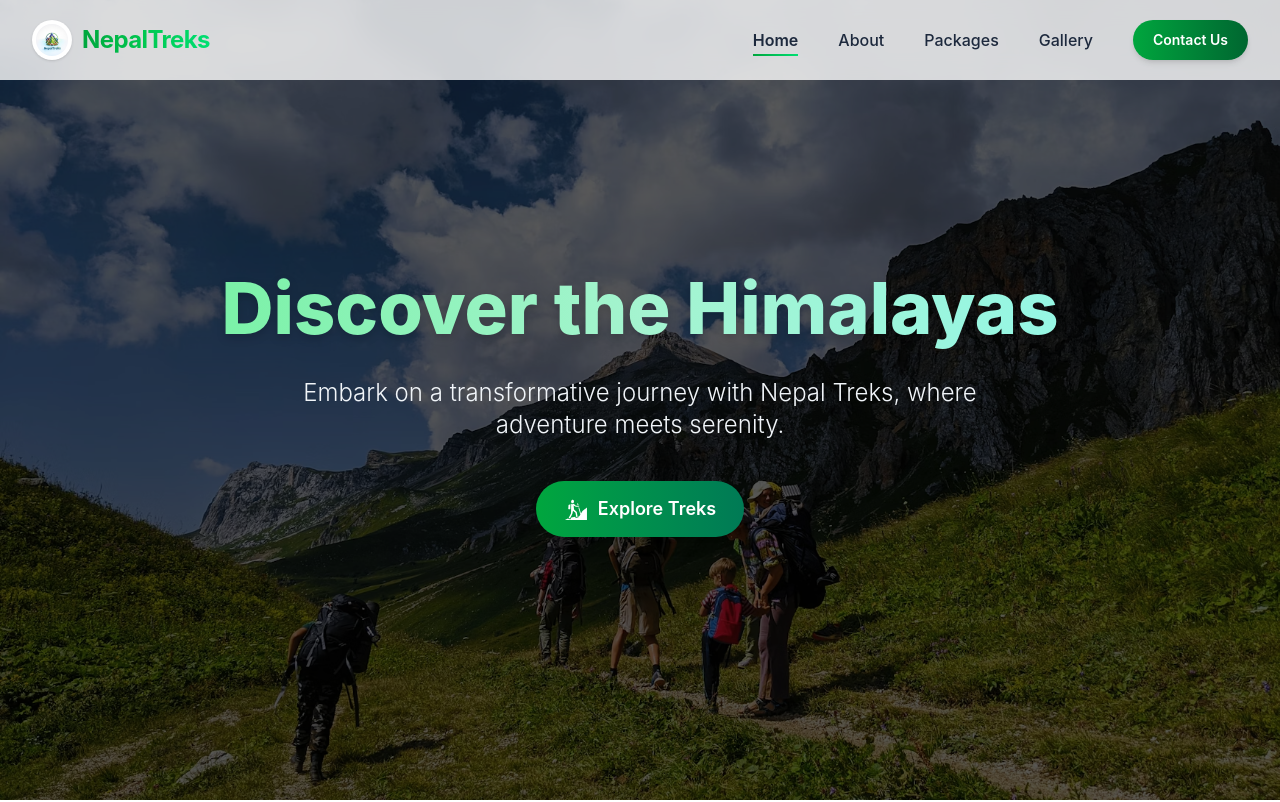
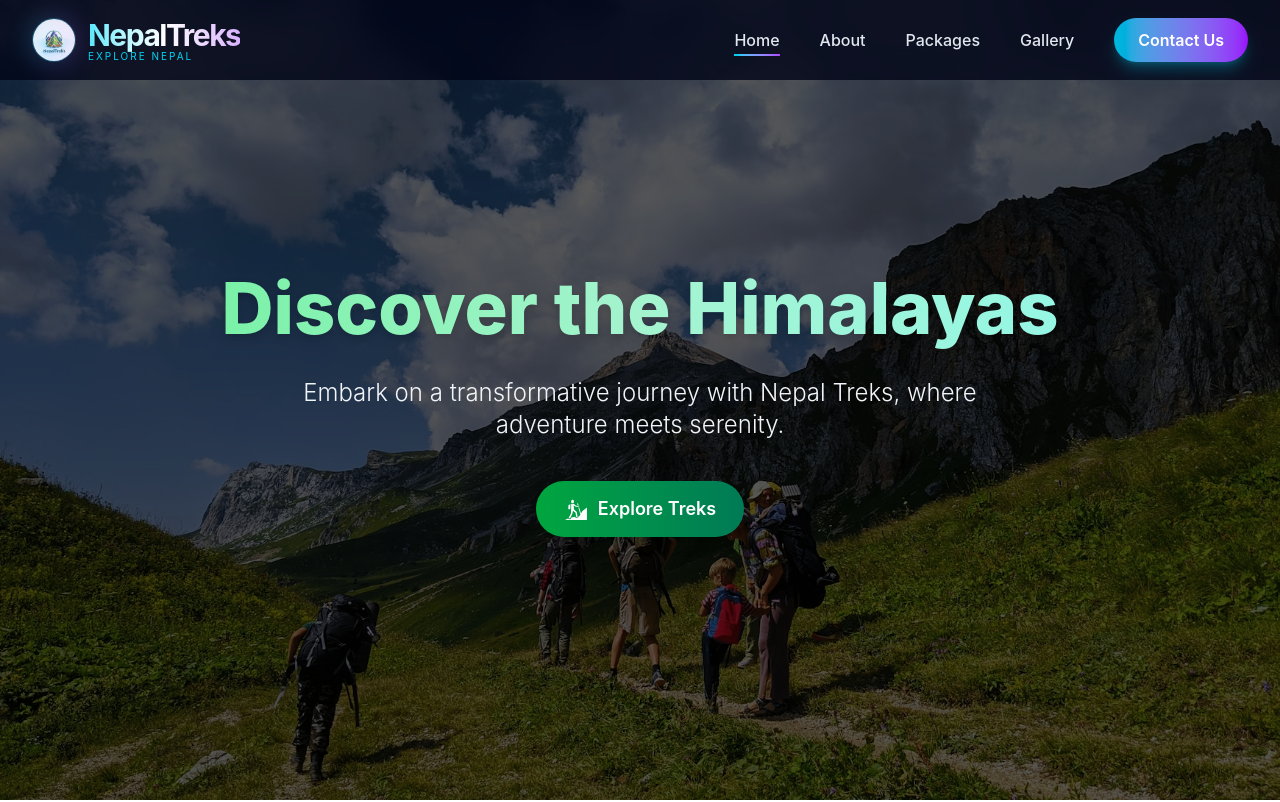
Before and after one commit to sabin-khatri/trekking_web, a React (Vite) app: page / in a window 1280 px wide. Shown: the top 802 px of the page. Built offline with nearby package versions, Linux system fonts and the light colour scheme.

Commit message:
updated code

```diff
--- a/package.json
+++ b/package.json
@@ -12,6 +12,7 @@
   "dependencies": {
     "@tailwindcss/vite": "^4.2.1",
     "lucide-react": "^0.575.0",
+    "motion": "^12.38.0",
     "react": "^19.2.0",
     "react-dom": "^19.2.0",
     "react-icons": "^5.5.0",
--- a/src/components/Navbar.jsx
+++ b/src/components/Navbar.jsx
@@ -1,16 +1,18 @@
-// src/components/Navbar.jsx
-import React from 'react';
-import { useState, useEffect } from 'react';
+"use client";
+
+import React, { useState, useEffect } from 'react';
 import { Link, useLocation } from 'react-router-dom';
+import { motion } from 'framer-motion';
 
 export default function Navbar() {
   const [isMobileOpen, setIsMobileOpen] = useState(false);
   const [hasScrolled, setHasScrolled] = useState(false);
 
   const location = useLocation();
+
   useEffect(() => {
     const handleScroll = () => {
-      setHasScrolled(window.scrollY > 40);
+      setHasScrolled(window.scrollY > 30);
     };
 
     window.addEventListener('scroll', handleScroll);
@@ -26,53 +28,48 @@ export default function Navbar() {
 
   return (
     <nav
-      className={`
-        fixed top-0 left-0 right-0 z-50 transition-all duration-300 backdrop-blur-md
+      className={`fixed top-0 left-0 right-0 z-50 transition-all duration-300 backdrop-blur-lg
         ${hasScrolled
-          ? 'bg-white/95 shadow-md'
-          : 'bg-white/80'}
-      `}
+          ? 'bg-slate-950/95 shadow-xl border-b border-cyan-500/20'
+          : 'bg-slate-950/80'
+        }`}
     >
-      <div className="mx-auto max-w-7xl px-4 sm:px-6 lg:px-8">
+      <div className="mx-auto max-w-7xl px-6 lg:px-8">
         <div className="flex h-16 sm:h-20 items-center justify-between">
 
           {/* Logo */}
-          <Link to="/" className="flex items-center gap-2.5 group">
+          <Link to="/" className="flex items-center gap-3 group">
+            <div className="relative">
               <img
                 src="src/assets/img/logo.png"
                 alt="Nepal Treks Logo"
-              className="h-9 w-9 sm:h-10 sm:w-10 rounded-full object-cover bg-white p-1 shadow-sm
-                         group-hover:rotate-[15deg] group-hover:scale-110 transition-transform duration-300"
+                className="h-9 w-9 sm:h-11 sm:w-11 rounded-full object-cover border border-cyan-400/30
+                           group-hover:rotate-12 group-hover:scale-110 transition-all duration-300"
               />
-            <span className="
-              text-xl sm:text-2xl font-bold tracking-tight
-              bg-gradient-to-r from-green-600 via-green-500 to-green-400
-              bg-clip-text text-transparent
-            ">
+              <div className="absolute -inset-1 bg-gradient-to-r from-cyan-400 to-purple-500 rounded-full opacity-20 blur-md group-hover:opacity-40 transition-opacity" />
+            </div>
+
+            <div>
+              <span className="text-2xl sm:text-3xl font-bold tracking-tighter bg-gradient-to-r from-cyan-300 via-white to-purple-300 bg-clip-text text-transparent">
                 NepalTreks
               </span>
+              <p className="text-[10px] text-cyan-400 -mt-1 tracking-[2px]">EXPLORE NEPAL</p>
+            </div>
           </Link>
 
           {/* Desktop Navigation */}
-          <div className="hidden md:flex items-center gap-8 lg:gap-10">
+          <div className="hidden md:flex items-center gap-10">
             {navItems.map((item) => (
               <Link
                 key={item.name}
                 to={item.path}
-                className={`
-                  relative font-medium text-slate-800 transition-colors
-                  hover:text-green-600
-                  ${location.pathname === item.path ? 'text-green-600 font-semibold' : ''}
-                `}
+                className="group relative font-medium text-slate-200 hover:text-white transition-colors duration-200"
               >
                 {item.name}
                 <span
-                  className={`
-                    absolute -bottom-1 left-0 h-0.5 w-full origin-left scale-x-0
-                    bg-gradient-to-r from-green-600 to-green-400
-                    transition-transform duration-300
-                    ${location.pathname === item.path ? 'scale-x-100' : 'group-hover:scale-x-100'}
-                  `}
+                  className={`absolute -bottom-1 left-0 h-[2px] w-0 bg-gradient-to-r from-cyan-400 to-purple-500
+                    transition-all duration-300 group-hover:w-full
+                    ${location.pathname === item.path ? 'w-full' : ''}`}
                 />
               </Link>
             ))}
@@ -80,71 +77,68 @@ export default function Navbar() {
             {/* Contact Button */}
             <Link
               to="/contact"
-              className="
-                rounded-full bg-gradient-to-r from-green-600 to-green-800
-                px-5 py-2.5 text-sm font-semibold text-white shadow-md
-                hover:from-green-700 hover:to-green-900 hover:shadow-lg
-                hover:scale-105 active:scale-95 transition-all duration-200
-              "
+              className="relative overflow-hidden group px-6 py-2.5 font-semibold text-white
+                         bg-gradient-to-r from-cyan-500 to-purple-600 rounded-full
+                         hover:from-cyan-600 hover:to-purple-700 transition-all duration-300
+                         shadow-lg shadow-cyan-500/30 hover:shadow-xl hover:shadow-purple-500/40
+                         active:scale-95"
             >
-              Contact Us
+              <span className="relative z-10">Contact Us</span>
+              <div className="absolute inset-0 bg-white/20 translate-y-full group-hover:translate-y-0 transition-transform duration-300" />
             </Link>
           </div>
 
-          {/* Mobile Hamburger */}
+          {/* Mobile Menu Button */}
           <button
-            className="md:hidden p-2 rounded-md text-slate-800 hover:bg-slate-100 transition-colors"
             onClick={() => setIsMobileOpen(!isMobileOpen)}
+            className="md:hidden p-3 rounded-xl text-slate-200 hover:bg-white/10 transition-colors"
             aria-label="Toggle mobile menu"
           >
             {isMobileOpen ? (
-              // Close icon
-              <svg className="h-7 w-7" fill="none" viewBox="0 0 24 24" stroke="currentColor">
-                <path strokeLinecap="round" strokeLinejoin="round" strokeWidth={2} d="M6 18L18 6M6 6l12 12" />
+              <svg xmlns="http://www.w3.org/2000/svg" className="h-7 w-7" fill="none" viewBox="0 0 24 24" stroke="currentColor" strokeWidth={2.5}>
+                <path strokeLinecap="round" strokeLinejoin="round" d="M6 18L18 6M6 6l12 12" />
               </svg>
             ) : (
-
-              <svg className="h-7 w-7" fill="none" viewBox="0 0 24 24" stroke="currentColor">
-                <path strokeLinecap="round" strokeLinejoin="round" strokeWidth={2} d="M4 6h16M4 12h16M4 18h16" />
+              <svg xmlns="http://www.w3.org/2000/svg" className="h-7 w-7" fill="none" viewBox="0 0 24 24" stroke="currentColor" strokeWidth={2.5}>
+                <path strokeLinecap="round" strokeLinejoin="round" d="M4 6h16M4 12h16M4 18h16" />
               </svg>
             )}
           </button>
         </div>
       </div>
 
-
+      {/* Mobile Menu */}
       <div
-        className={`
-          md:hidden overflow-hidden transition-all duration-400 ease-in-out
-          bg-white/95 backdrop-blur-md border-t border-slate-100
-          ${isMobileOpen ? 'max-h-[500px] py-5 shadow-lg' : 'max-h-0 py-0'}
-        `}
+        className={`md:hidden overflow-hidden transition-all duration-500 ease-out bg-slate-950/95 border-t border-cyan-500/10
+          ${isMobileOpen ? 'max-h-[420px] py-6' : 'max-h-0 py-0'}`}
       >
-        <div className="flex flex-col px-4 space-y-2">
-          {navItems.map((item) => (
+        <div className="flex flex-col px-6 space-y-2">
+          {navItems.map((item, index) => (
+            <motion.div
+              key={item.name}
+              initial={{ opacity: 0, x: -20 }}
+              animate={{ opacity: 1, x: 0 }}
+              transition={{ delay: index * 0.05 }}
+            >
               <Link
-              key={item.name}
                 to={item.path}
-              className={`
-                block px-5 py-3.5 rounded-lg text-base font-medium transition-colors
+                onClick={() => setIsMobileOpen(false)}
+                className={`block px-6 py-4 rounded-2xl text-lg font-medium transition-all
                   ${location.pathname === item.path
-                  ? 'bg-green-50 text-green-700 font-semibold'
-                  : 'text-slate-800 hover:bg-green-50 hover:text-green-700'}
-              `}
-              onClick={() => setIsMobileOpen(false)}
+                    ? 'bg-cyan-500/10 text-cyan-400'
+                    : 'text-slate-300 hover:bg-white/5 hover:text-white'}`}
               >
                 {item.name}
               </Link>
+            </motion.div>
           ))}
 
           <Link
             to="/contact"
-            className="
-              block mt-3 mx-5 py-3.5 text-center rounded-full font-semibold
-              bg-gradient-to-r from-green-600 to-green-800 text-white
-              hover:from-green-700 hover:to-green-900 active:scale-95 transition-all
-            "
             onClick={() => setIsMobileOpen(false)}
+            className="mt-6 mx-2 py-4 text-center rounded-2xl font-semibold text-lg
+                       bg-gradient-to-r from-cyan-500 to-purple-600 text-white
+                       active:scale-[0.97] transition-all shadow-lg"
           >
             Contact Us
           </Link>
```
Also changed, not shown: 1 other file (tests, documents, lock files or other folders). Lines whose indentation alone changed are shown as unchanged.
